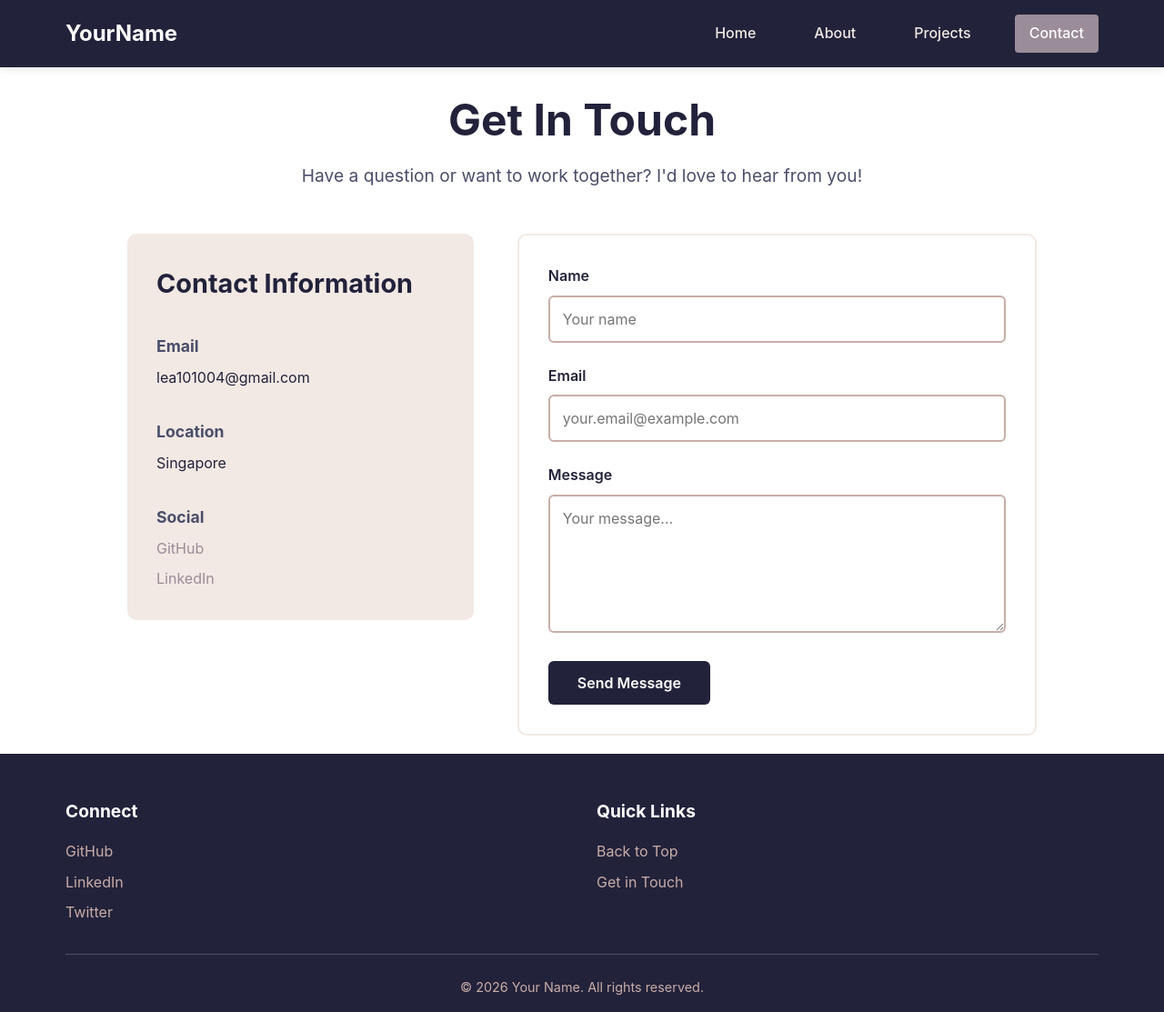
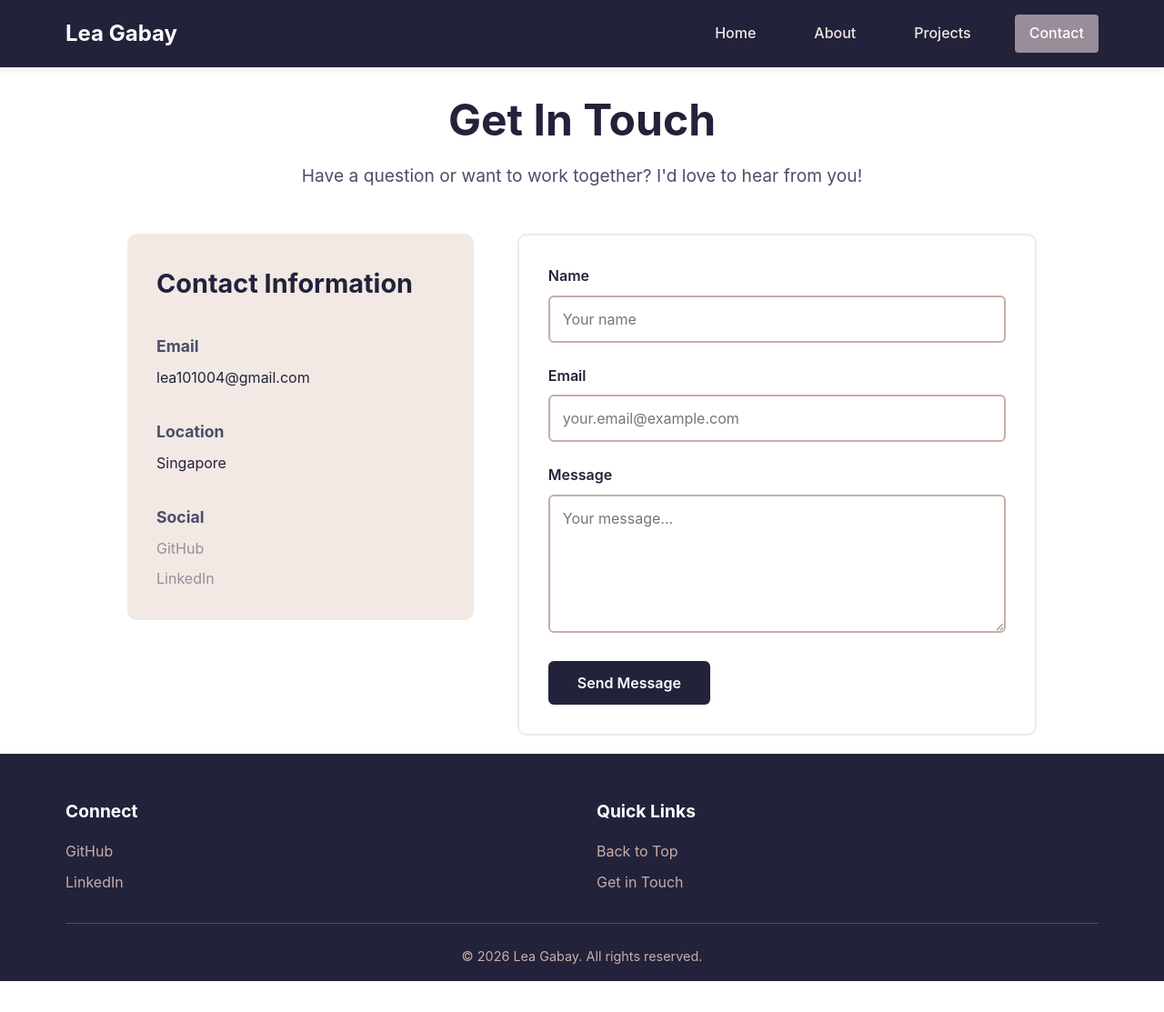
Before and after one commit to LeaDeLeaf/portfolio-website, a React (Vite) app: page /contact in a window 1280 px wide. Shown: the whole page at 91% size. After the commit the page ends 1079 px from the top, so only its background shows below. Built offline with nearby package versions, Linux system fonts and the light colour scheme.

Commit message:
Replaced remaining placeholders accordingly

```diff
--- a/src/components/Footer.jsx
+++ b/src/components/Footer.jsx
@@ -11,14 +11,11 @@ function Footer() {
           <div className="footer-section">
             <h3>Connect</h3>
             <div className="social-links">
-              <a href="https://github.com/yourusername" target="_blank" rel="noopener noreferrer">
+              <a href="https://github.com/LeaDeLeaf" target="_blank" rel="noopener noreferrer">
                 GitHub
               </a>
-              <a href="https://linkedin.com/in/yourusername" target="_blank" rel="noopener noreferrer">
+              <a href="https://linkedin.com/in/lea-gabay" target="_blank" rel="noopener noreferrer">
                 LinkedIn
-              </a>
-              <a href="https://twitter.com/yourusername" target="_blank" rel="noopener noreferrer">
-                Twitter
               </a>
             </div>
           </div>
@@ -33,7 +30,7 @@ function Footer() {
         </div>
 
         <div className="footer-bottom">
-          <p>&copy; {currentYear} Your Name. All rights reserved.</p>
+          <p>&copy; {currentYear} Lea Gabay. All rights reserved.</p>
         </div>
       </div>
     </footer>
--- a/src/components/Header.jsx
+++ b/src/components/Header.jsx
@@ -17,7 +17,7 @@ function Header() {
     <header className="header">
       <div className="header-container">
         <Link to="/" className="logo">
-          <h1>YourName</h1>
+          <h1>Lea Gabay</h1>
         </Link>
 
         <button
--- a/src/pages/Home.jsx
+++ b/src/pages/Home.jsx
@@ -8,7 +8,7 @@ function Home() {
       <section className="hero">
         <div className="hero-content">
           <h1 className="hero-title">
-            Hi, I'm <span className="highlight">Your Name</span>
+            Hi, I'm <span className="highlight">Lea Gabay</span>
           </h1>
           <p className="hero-subtitle">Full Stack Developer | Problem Solver | Tech Enthusiast</p>
           <p className="hero-description">
```
